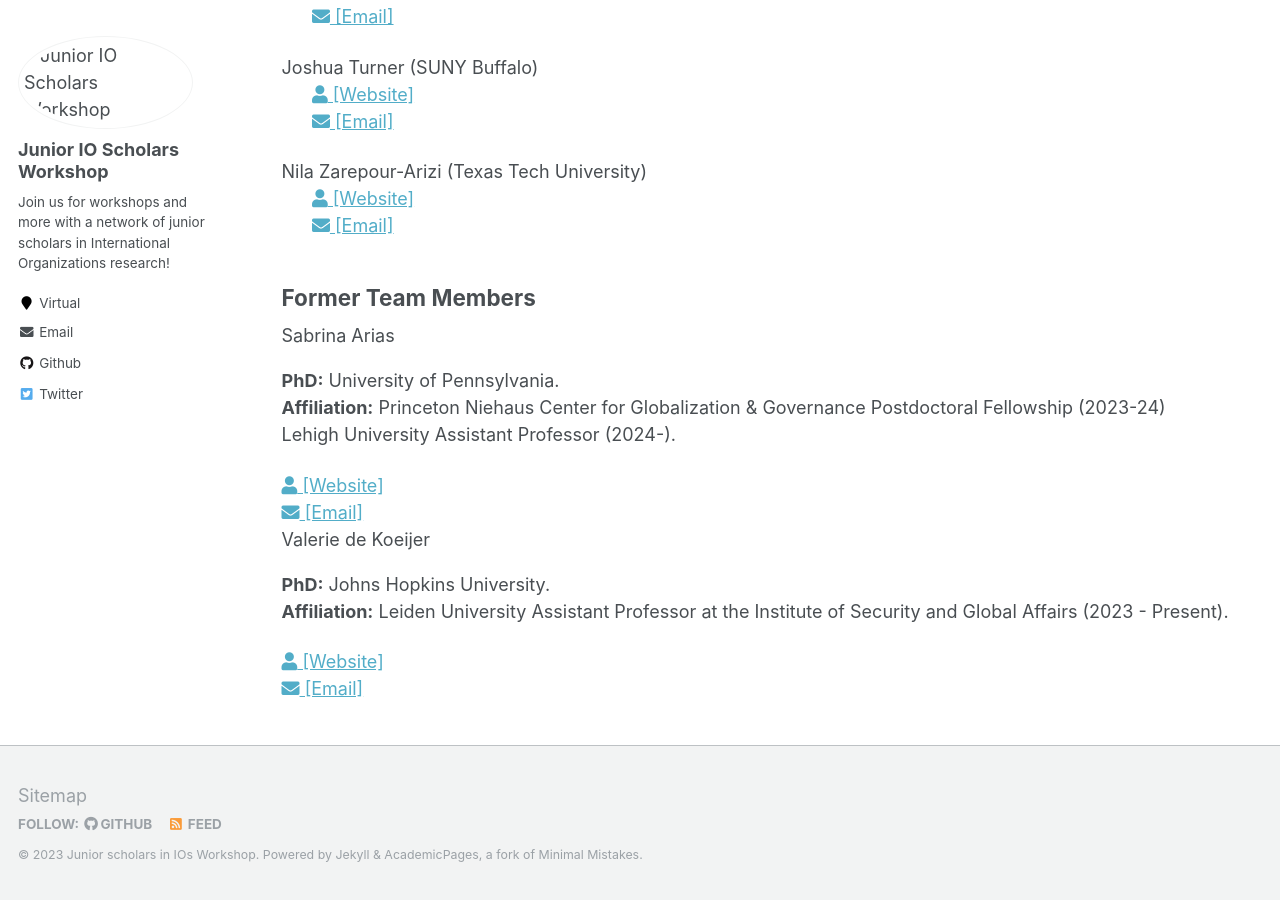
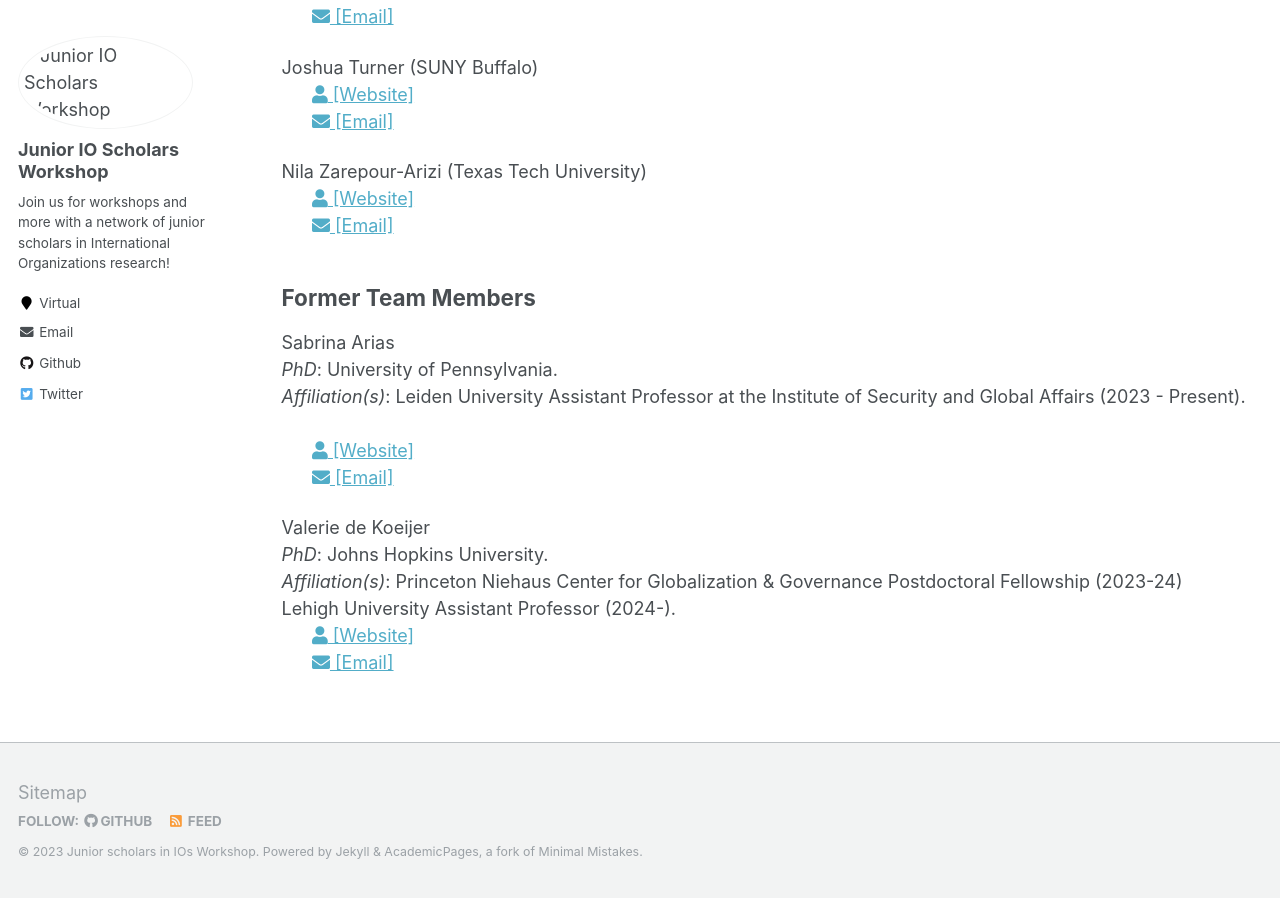
Before and after one commit to IO-workshop/IO-workshop.github.io, a Jekyll site: the page built from _pages/team.md, in a window 1280 px wide and 900 px high, scrolled down 546 px. Built offline with Jekyll 4.4.1, drawn with Linux system fonts in a browser that asks for light colours; part of the change alters nothing that is shown.

Commit message:
Update team.md
here I go again on my own... going down the only code that I know!

```diff
--- a/_pages/team.md
+++ b/_pages/team.md
@@ -29,44 +29,17 @@ Nila Zarepour-Arizi (Texas Tech University)
 <br>&nbsp;&nbsp;&nbsp;&nbsp;&nbsp;&nbsp;<span style="padding-right:5%"><a href='{{ "https://www.depts.ttu.edu/politicalscience/Graduate_Students/Current_Grad_Students.php"}}'><i class='fas fa-user'></i> [Website]</a></span>
 <br>&nbsp;&nbsp;&nbsp;&nbsp;&nbsp;&nbsp;<span style="padding-right:5%"><a href='{{ "mailto:nila.zarepour-arizi@ttu.edu"}}'><i class='fas fa-envelope'></i> [Email]</a></span>
 
-<!-- Former Team Members -->
-<div class="former-team-members">
-  <h2>Former Team Members</h2>
+## Former Team Members
 
-  <div class="member-card">
-    Sabrina Arias
-    <p>
-      <strong>PhD:</strong> University of Pennsylvania.<br>
-      <strong>Affiliation:</strong> Princeton Niehaus Center for Globalization & Governance Postdoctoral Fellowship (2023-24)<br>
-      Lehigh University Assistant Professor (2024-).
-    </p>
-    <div class="member-links">
-      <a href="https://www.sabrinabarias.com/"><i class="fas fa-user"></i> [Website]</a><br>
-      <a href="mailto:sbarias20@gmail.com"><i class="fas fa-envelope"></i> [Email]</a>
-    </div>
-  </div>
-
-  <div class="member-card">
-    Valerie de Koeijer
-    <p>
-      <strong>PhD:</strong> Johns Hopkins University.<br>
-      <strong>Affiliation:</strong> Leiden University Assistant Professor at the Institute of Security and Global Affairs (2023 - Present).
-    </p>
-    <div class="member-links">
-      <a href="https://politicalscience.jhu.edu/directory/valerie-de-koeijer/"><i class="fas fa-user"></i> [Website]</a><br>
-      <a href="mailto:vdekoei1@jhu.edu"><i class="fas fa-envelope"></i> [Email]</a>
-    </div>
-  </div>
-</div>
-
-
-
-
-<!--
-Sabrina Arias (UPenn)
+Sabrina Arias<br>
+*PhD*: University of Pennsylvania.<br>
+*Affiliation(s)*: Leiden University Assistant Professor at the Institute of Security and Global Affairs (2023 - Present). <br>
 <br>&nbsp;&nbsp;&nbsp;&nbsp;&nbsp;&nbsp;<span style="padding-right:5%"><a href='{{ "https://www.sabrinabarias.com/"}}'><i class='fas fa-user'></i> [Website]</a></span>
 <br>&nbsp;&nbsp;&nbsp;&nbsp;&nbsp;&nbsp;<span style="padding-right:5%"><a href='{{ "mailto:sbarias20@gmail.com"}}'><i class='fas fa-envelope'></i> [Email]</a></span>
 
-Valerie de Koeijer (Johns Hopkins University)
+Valerie de Koeijer <br>
+*PhD*: Johns Hopkins University.<br>
+*Affiliation(s)*: Princeton Niehaus Center for Globalization & Governance Postdoctoral Fellowship (2023-24)<br>
+Lehigh University Assistant Professor (2024-).
 <br>&nbsp;&nbsp;&nbsp;&nbsp;&nbsp;&nbsp;<span style="padding-right:5%"><a href='{{ "https://www.universiteitleiden.nl/en/staffmembers/valerie-de-koeijer"}}'><i class='fas fa-user'></i> [Website]</a></span>
-<br>&nbsp;&nbsp;&nbsp;&nbsp;&nbsp;&nbsp;<span style="padding-right:5%"><a href='{{ "mailto:vdekoei1@jhu.edu"}}'><i class='fas fa-envelope'></i> [Email]</a></span> -->
+<br>&nbsp;&nbsp;&nbsp;&nbsp;&nbsp;&nbsp;<span style="padding-right:5%"><a href='{{ "mailto:vdekoei1@jhu.edu"}}'><i class='fas fa-envelope'></i> [Email]</a></span>
```
